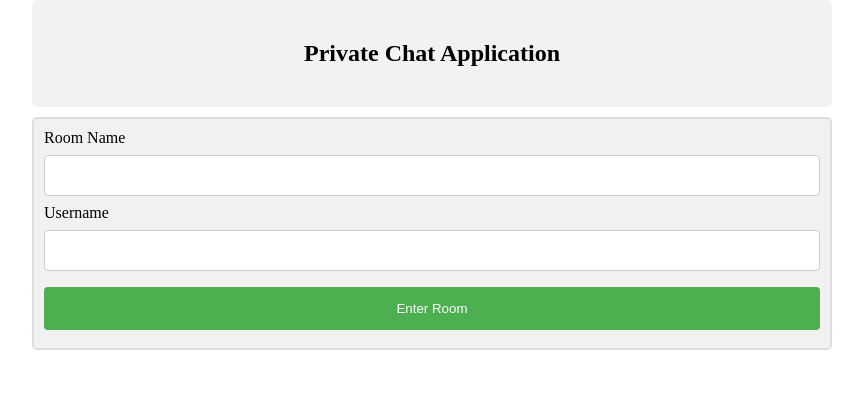
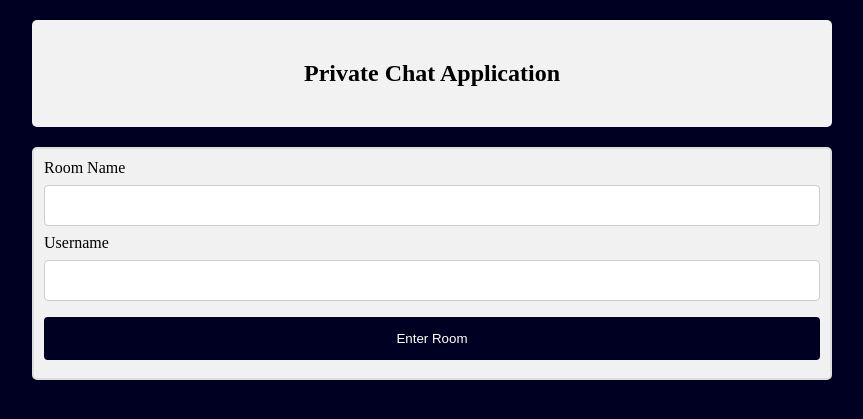
Before and after one commit to iimrx/chat_app, a Django app: page / in a window 1280 px wide. Shown: the top 419 px of the page, without its empty margins (208-1071 px from the left). Run offline with Django 3.2, Linux system fonts and the light colour scheme.

Commit message:
new ui changes

```diff
--- a/static/css/main.css
+++ b/static/css/main.css
@@ -1,4 +1,5 @@
 body {
+  background-color: #000023;
   margin: 0 auto;
   max-width: 800px;
   padding: 0 20px;
@@ -59,7 +60,7 @@ input[type=text], select {
 
 input[type=submit] {
   width: 100%;
-  background-color: #4CAF50;
+  background-color: #000023;
   color: white;
   padding: 14px 20px;
   margin: 8px 0;
@@ -69,11 +70,13 @@ input[type=submit] {
 }
 
 input[type=submit]:hover {
-  background-color: #45a049;
+  background-color: #1d1d92;
 }
 
 div {
   border-radius: 5px;
   background-color: #f2f2f2;
   padding: 20px;
+  margin-top: 20px;
+  margin-bottom: 20px;
 }
```
